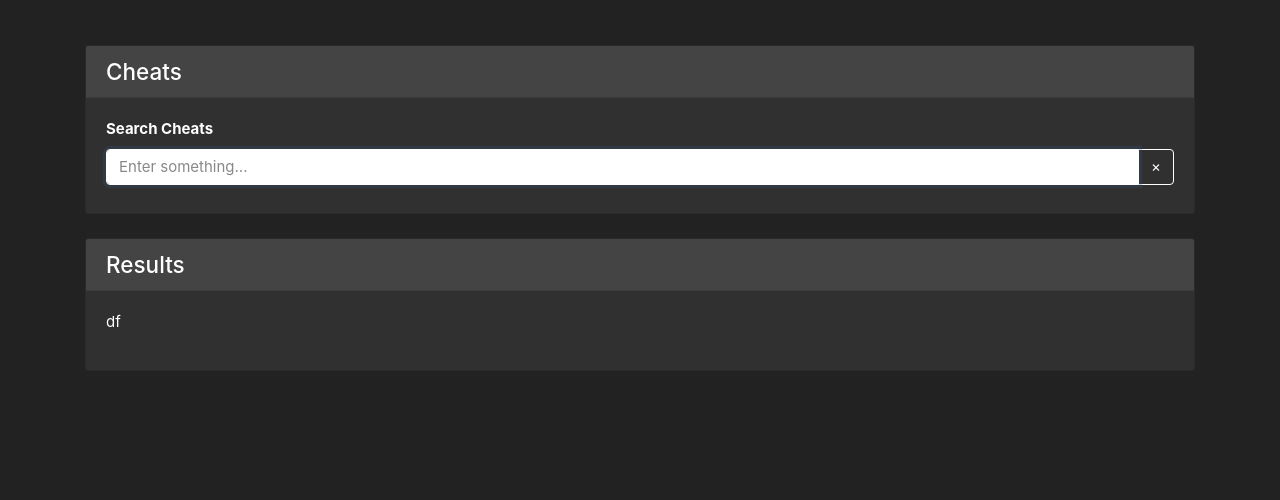
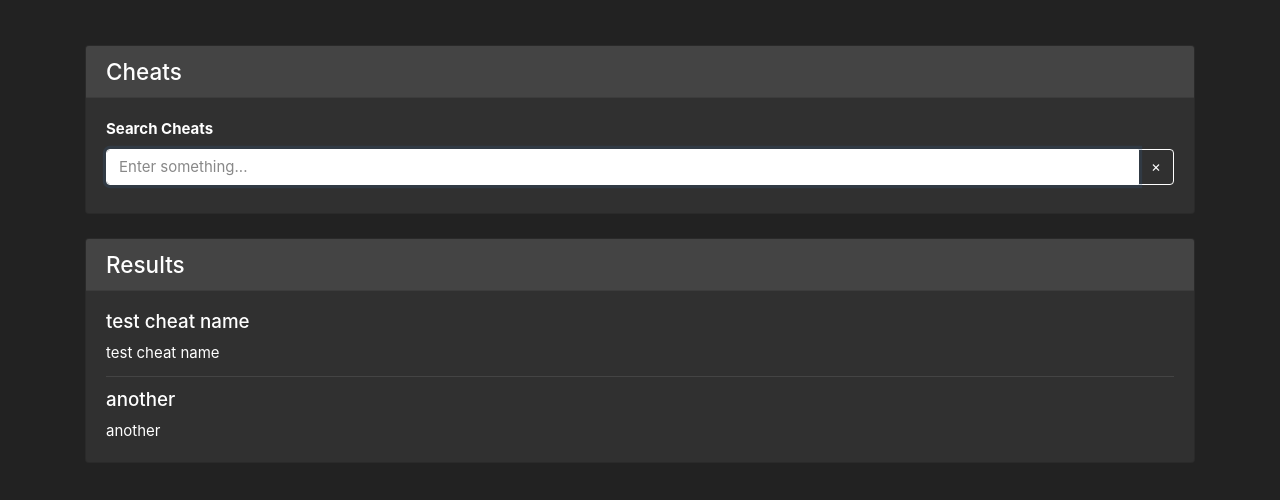
Before and after one commit to jack-hermanson/gta-cheats, a React (Create React App) app: page / in a window 1280 px wide. Shown: the top 500 px of the page. Built offline with nearby package versions, Linux system fonts and the light colour scheme.

Commit message:
loop through cheats as components

```diff
--- a/public/style.scss
+++ b/public/style.scss
@@ -16,3 +16,12 @@ body {
 label {
   font-weight: bolder;
 }
+
+.list-group-item {
+  &:first-of-type {
+    padding-top: 0;
+  }
+  &:last-of-type {
+    padding-bottom: 0;
+  }
+}
--- /dev/null
+++ b/src/components/cheats/Cheat.tsx
@@ -0,0 +1,30 @@
+import React, { Component } from "react";
+import {
+  ListGroupItem,
+  ListGroupItemHeading,
+  ListGroupItemText,
+} from "reactstrap";
+
+interface Props {
+  cheat: { name: string; code: string };
+}
+
+export class Cheat extends Component<Props> {
+  constructor(props: Props) {
+    super(props);
+    this.props = props;
+  }
+
+  render() {
+    return (
+      <ListGroupItem className="px-0">
+        <ListGroupItemHeading>{this.props.cheat.name}</ListGroupItemHeading>
+        <ListGroupItemText className="mb-0">
+          {this.props.cheat.name}
+        </ListGroupItemText>
+      </ListGroupItem>
+    );
+  }
+
+  props: Props;
+}
--- a/src/components/cheats/Cheats.tsx
+++ b/src/components/cheats/Cheats.tsx
@@ -1,7 +1,9 @@
 import { ChangeEvent, Component, Fragment, MouseEvent } from "react";
 import { SearchCard } from "../shared/Search/SearchCard";
 import { StandardCard } from "../shared/Card/StandardCard";
+import { Cheat } from "./Cheat";
 import cheatData from "../../data/cheats.json";
+import { ListGroup, ListGroupItem } from "reactstrap";
 
 interface Props {}
 
@@ -44,11 +46,11 @@ export class Cheats extends Component<Props, State> {
           onClearButtonClick={(event) => this.handleClearButtonClick(event)}
         />
         <StandardCard className="mt-4" title="Results">
-          <div>
+          <ListGroup className="list-group-flush">
             {this.state.cheats.map((cheat) => (
-              <p key={cheat.name}>df</p>
+              <Cheat cheat={cheat} key={cheat.name} />
             ))}
-          </div>
+          </ListGroup>
         </StandardCard>
       </Fragment>
     );
--- a/src/data/cheats.json
+++ b/src/data/cheats.json
@@ -2,5 +2,9 @@
   {
     "name": "test cheat name",
     "code": "abc789"
+  },
+  {
+    "name": "another",
+    "code": "1231"
   }
 ]
```
Also changed, not shown: public/style.css, 1 other file (tests, documents, lock files or other folders).
